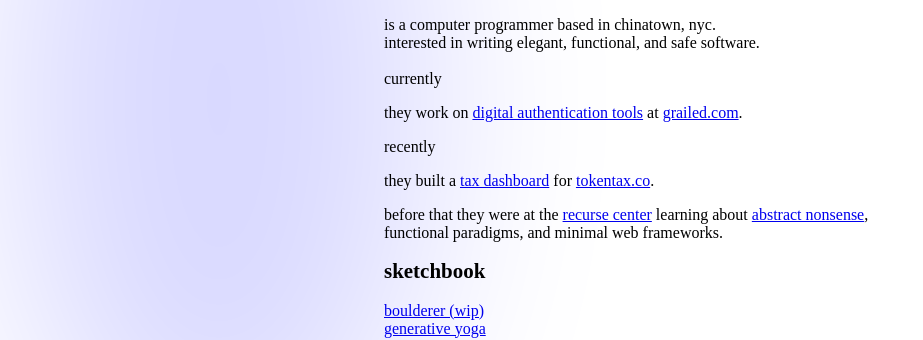
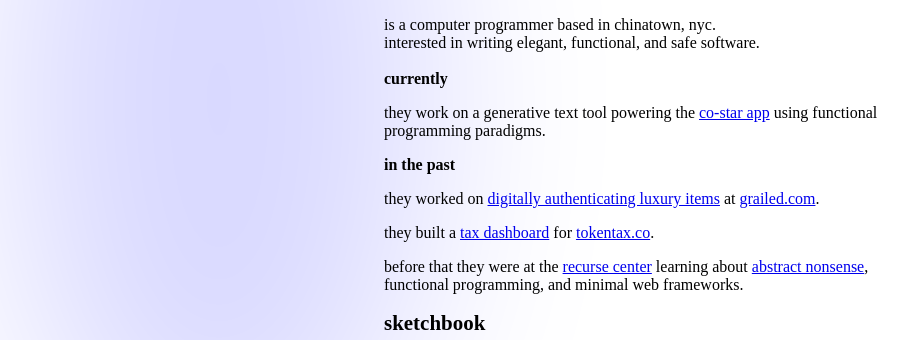
Before and after one commit to pseuyi/website, a Svelte app: page / in a window 1280 px wide. Shown: the part 381-721 px from the top of the page, without its empty margins (0-923 px from the left). Built offline with nearby package versions, Linux system fonts and the light colour scheme; the HTML template or start-up script is replaced by a standard one.

Commit message:
big bio update

```diff
--- a/src/Bio.svelte
+++ b/src/Bio.svelte
@@ -5,16 +5,19 @@
     interested in writing elegant, functional, and safe software.
   </header>
   <br/>
-  <header>currently</header>
+  <header><b>currently</b></header>
   <p>
-  they work on <a href="https://www.grailed.com/trust/authentication">digital authentication tools</a> at <a href="https://www.grailed.com/">grailed.com</a>.
+  they work on a generative text tool powering the <a href="https://www.costarastrology.com/">co-star app</a> using functional programming paradigms.
   </p>
-  <header>recently</header>
+  <header><b>in the past</b></header>
+  <p>
+  they worked on <a href="https://www.grailed.com/trust/authentication">digitally authenticating luxury items</a> at <a href="https://www.grailed.com/">grailed.com</a>.
+  </p>
   <p>
   they built a <a href="https://youtu.be/dWbsa3GcDNA">tax dashboard</a> for <a href="https://tokentax.co/">tokentax.co</a>.
   </p>
   <p>
-  before that they were at the <a href="https://www.recurse.com/">recurse center</a> learning about <a href="https://en.wikipedia.org/wiki/Abstract_nonsense">abstract nonsense</a>, functional paradigms, and minimal web
+  before that they were at the <a href="https://www.recurse.com/">recurse center</a> learning about <a href="https://en.wikipedia.org/wiki/Abstract_nonsense">abstract nonsense</a>, functional programming, and minimal web
     frameworks.
   </p>
 </section>
```
Also changed, not shown: 2 other files (tests, documents, lock files or other folders).
